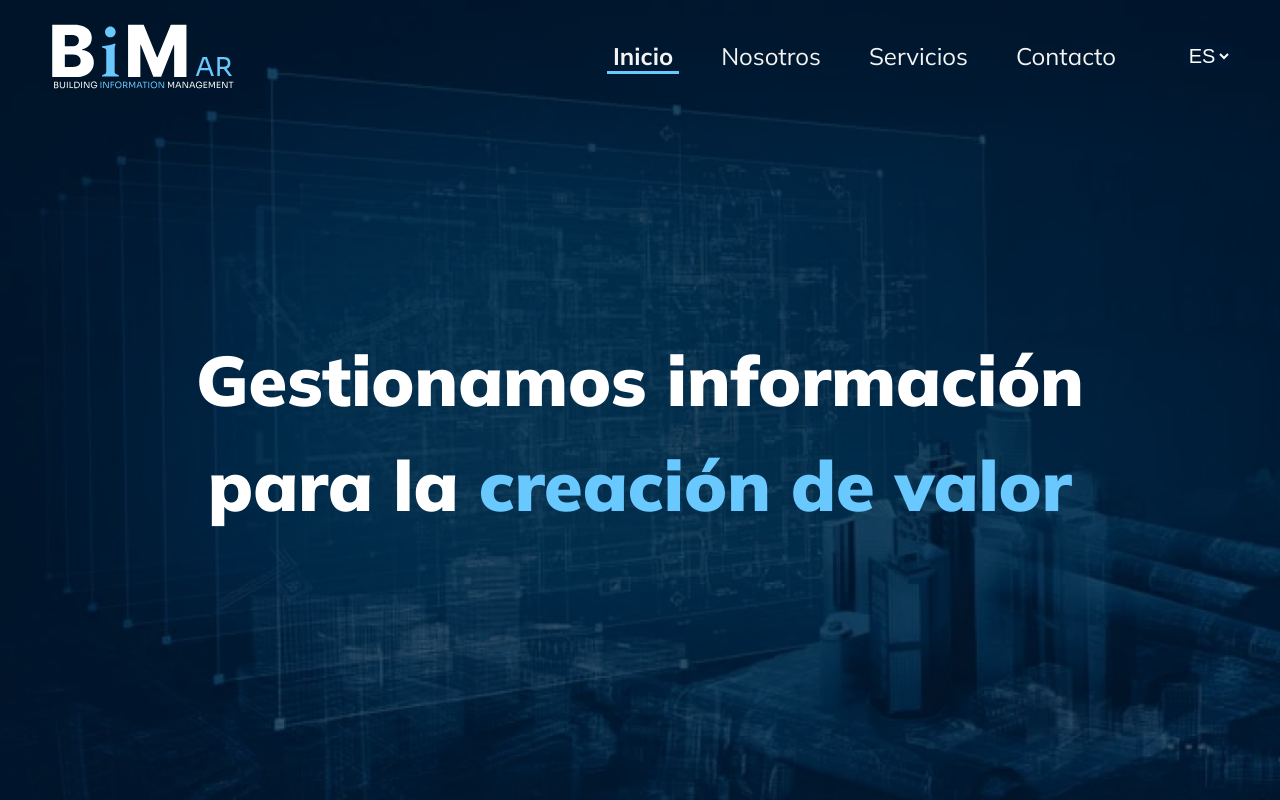
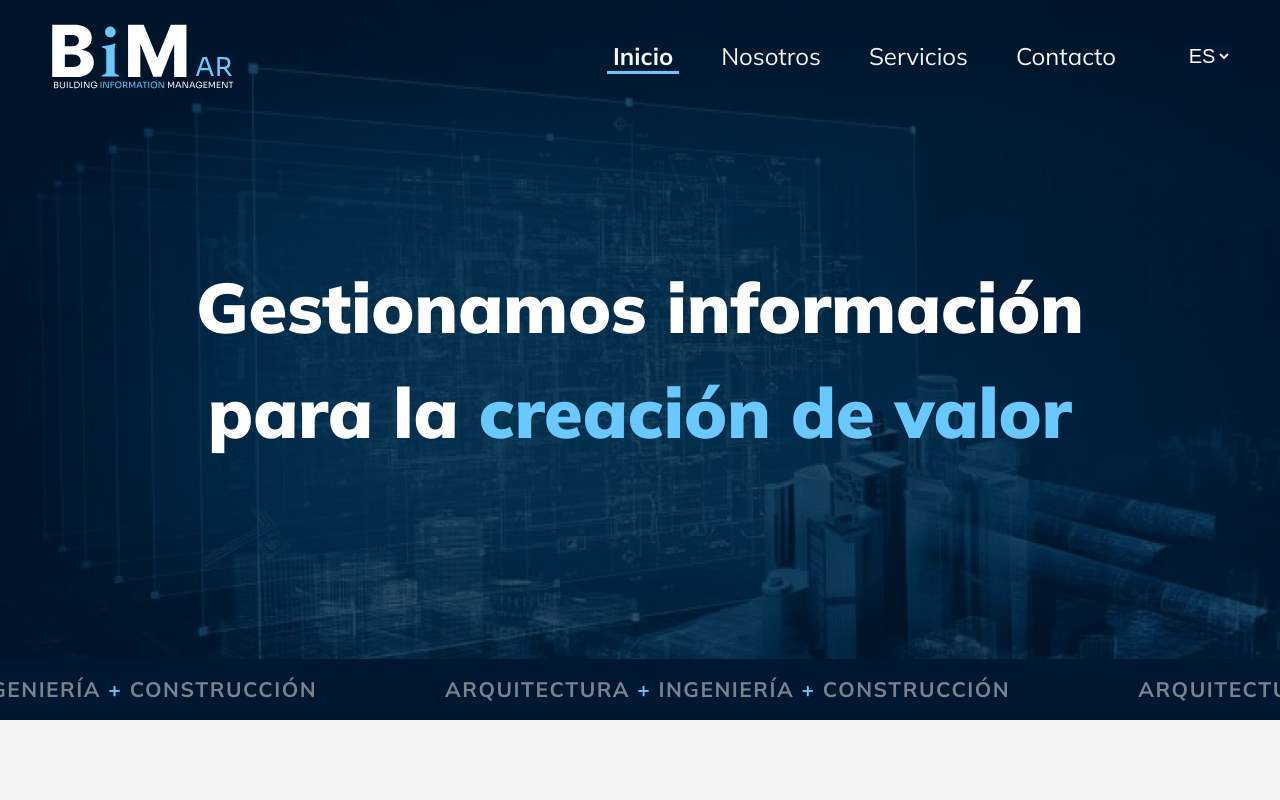
Before and after one commit to escuderoemanuel/bim-ar, a React (Vite) app: page / in a window 1280 px wide. Shown: the top 800 px of the page. Built offline with nearby package versions, Linux system fonts and the light colour scheme; some icons are missing.

Commit message:
Prueba disminución height

```diff
--- a/src/components/Body/Inicio/Inicio.css
+++ b/src/components/Body/Inicio/Inicio.css
@@ -1,6 +1,6 @@
 .inicio {
   width: 100%;
-  height: 865px;
+  height: 720px;
   background-size: cover;
   background-repeat: no-repeat;
   display: flex;
```
